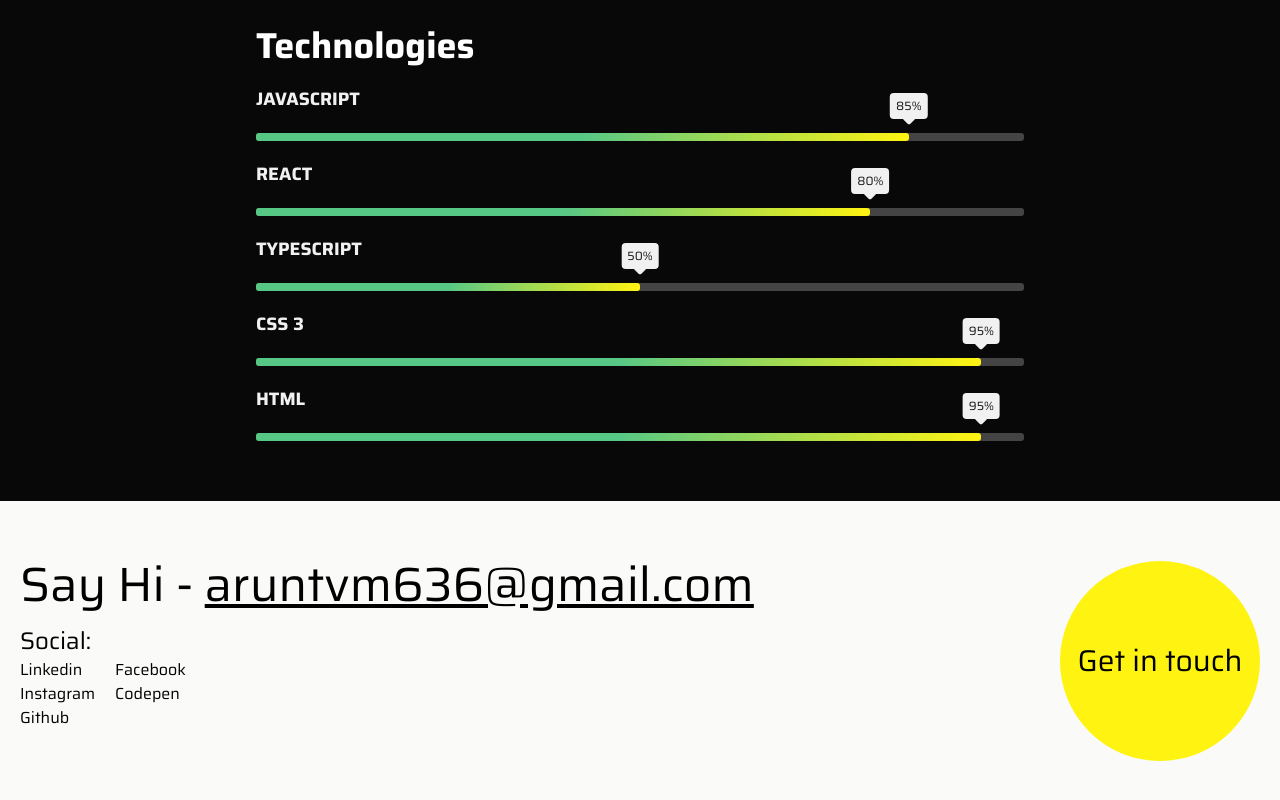
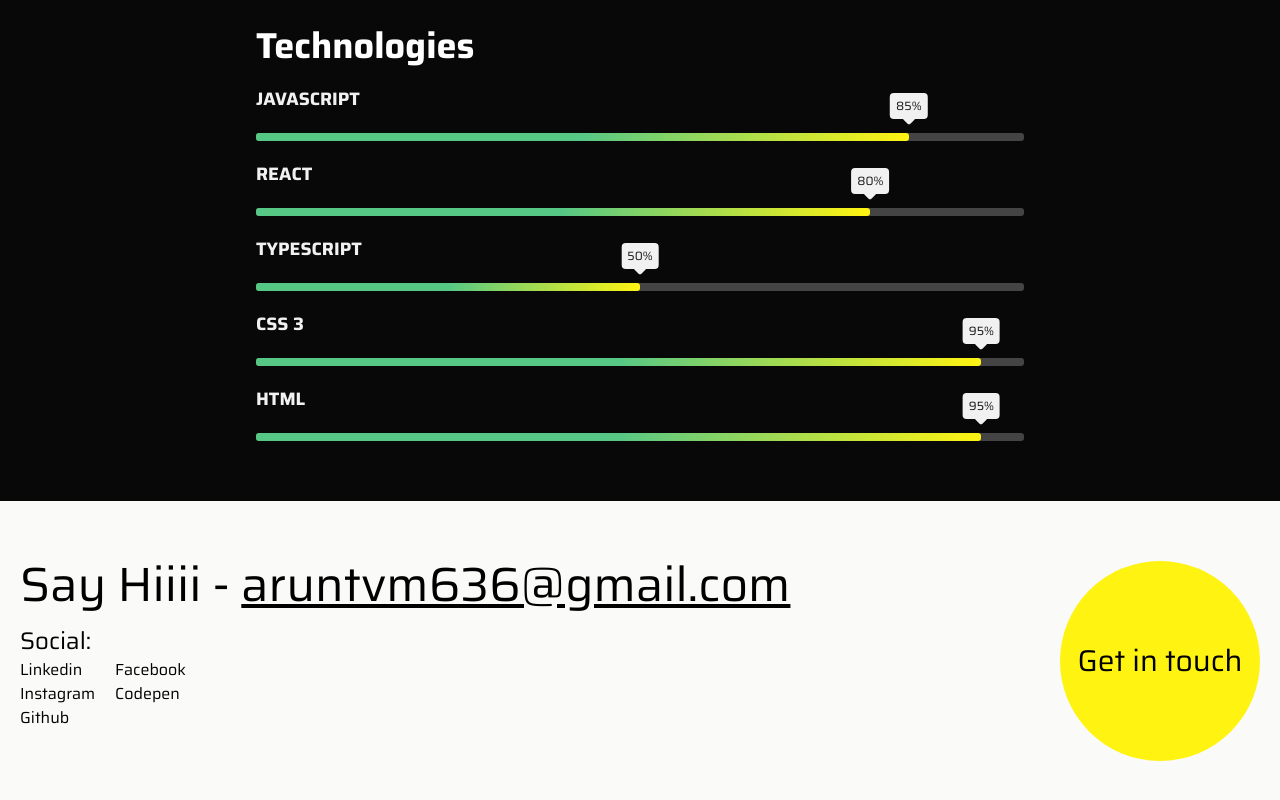
Before and after one commit to arunks636/portfolio, a React (Vite) app: page / in a window 1280 px wide. Shown: the part 2476-3276 px from the top of the page. Built offline with nearby package versions, Linux system fonts and the light colour scheme.

Commit message:
Contact text updated for deployment testing

```diff
--- a/src/pages/Contact.jsx
+++ b/src/pages/Contact.jsx
@@ -10,7 +10,7 @@
           Get in touch
         </span>
         <h1 className="lg:text-5xl text-[25px] font-display z-1 relative">
-          Say Hi -{" "}
+          Say Hiiii -{" "}
           <a href="mailto:aruntvm636@gmail.com" className="underline">
             aruntvm636@gmail.com
           </a>
```
